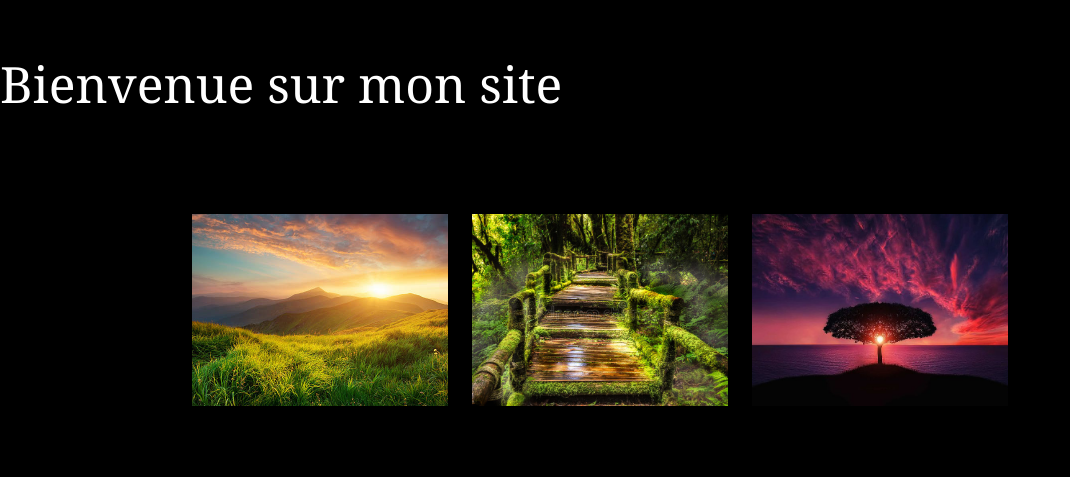
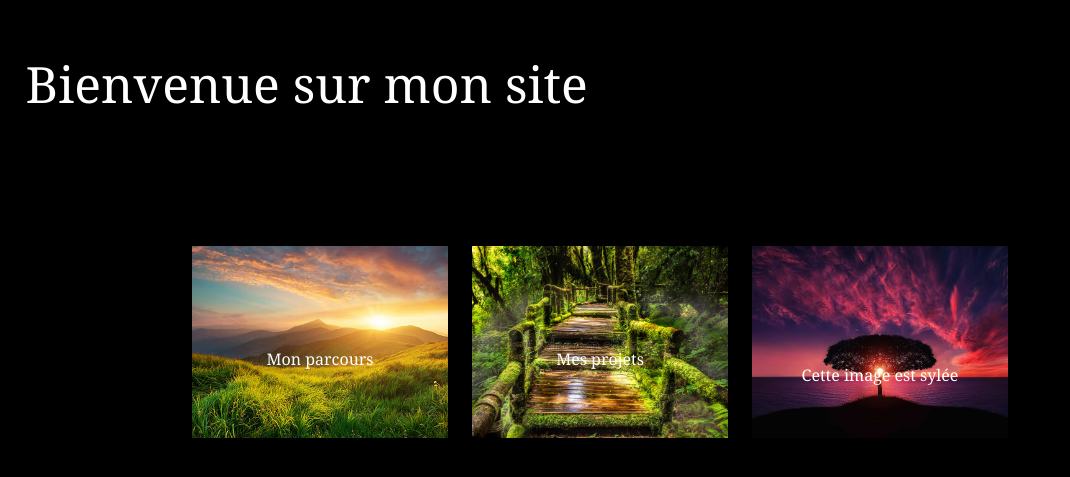
Before and after one commit to NathanFortyTwo/site-nathan, a Django app: page / in a window 1280 px wide. Shown: the top 477 px of the page, without its empty margins (0-1070 px from the left). Run offline with Django 4.2, Linux system fonts and the light colour scheme.

Commit message:
text centered

```diff
--- a/MySite/sitenathan/static/css/homepage.css
+++ b/MySite/sitenathan/static/css/homepage.css
@@ -17,6 +17,8 @@ body {
     object-position: center;
     color: white;
     font-size: 50;
+    transform: translate(2vw, 0%);
+
 
 }
 
@@ -30,30 +32,34 @@ body {
 }
 
 
+
 #box-container>.imgbox>.image {
 
     object-fit: cover;
     width: 20vmax;
     height: 15vmax;
-    transition: filter 0.8s, width 0.8s;
+    z-index: 1;
+    transition: filter 0.8s, width 0.8s, opacity 1s;
+    overflow: hidden;
 }
 
 #box-container>.imgbox {
     text-align: center;
     vertical-align: middle;
-
 }
 
 #box-container>.imgbox>.text {
     color: white;
-    visibility: hidden;
+    visibility: visible;
+    position: static;
+    transform: translate(0%, -7vw);
+    user-select: none;
     transition: visibility 0.8s;
+    z-index: 0;
 }
 
 
-
 #box-container>.imgbox>.image:hover {
-    filter: brightness(50%);
     width: 500px;
-
+    opacity: 0.5;
 }
--- a/MySite/sitenathan/templates/homepage.html
+++ b/MySite/sitenathan/templates/homepage.html
@@ -4,30 +4,31 @@
 
 <body>
 
-    <div id = "Welcome">
+    <div id="Welcome">
         <p> Bienvenue sur mon site </p>
     </div>
-    <div id = "box-container">
+    <div id="box-container">
 
-        <div class = "imgbox">
-            <img class = "image" src= {%static "img1.jpg"%}>
-            <div class = "text">
+        <div class="imgbox">
+
+            <img class="image" src={%static "img1.jpg" %}>
+            <div class="text">
                 Mon parcours
             </div>
         </div>
 
-        <div class = "imgbox">
-            <img class = "image" src= {%static "img2.jpg"%} >
-            <div class = "text">
+        <div class="imgbox">
+            <img class="image" src={%static "img2.jpg" %}>
+            <div class="text">
                 Mes projets
             </div>
         </div>
 
-        <div class = "imgbox">
-            <img class = "image" src= {%static "img3.jpg"%} >
-            <div class = "text">
+        <div class="imgbox">
+            <img class="image" src={%static "img3.jpg" %}>
+            <p class="text">
                 Cette image est sylée
-            </div>
+            </p>
         </div>
 
     </div>
```
